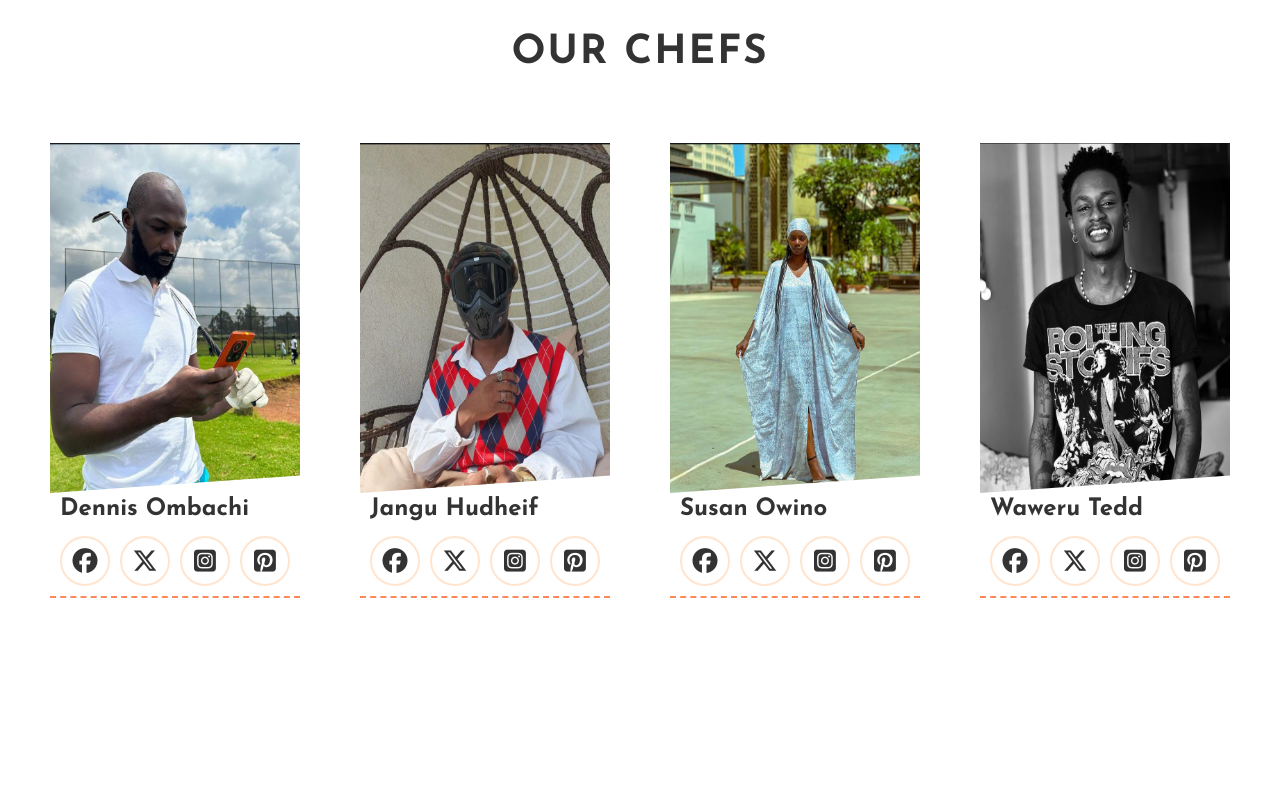
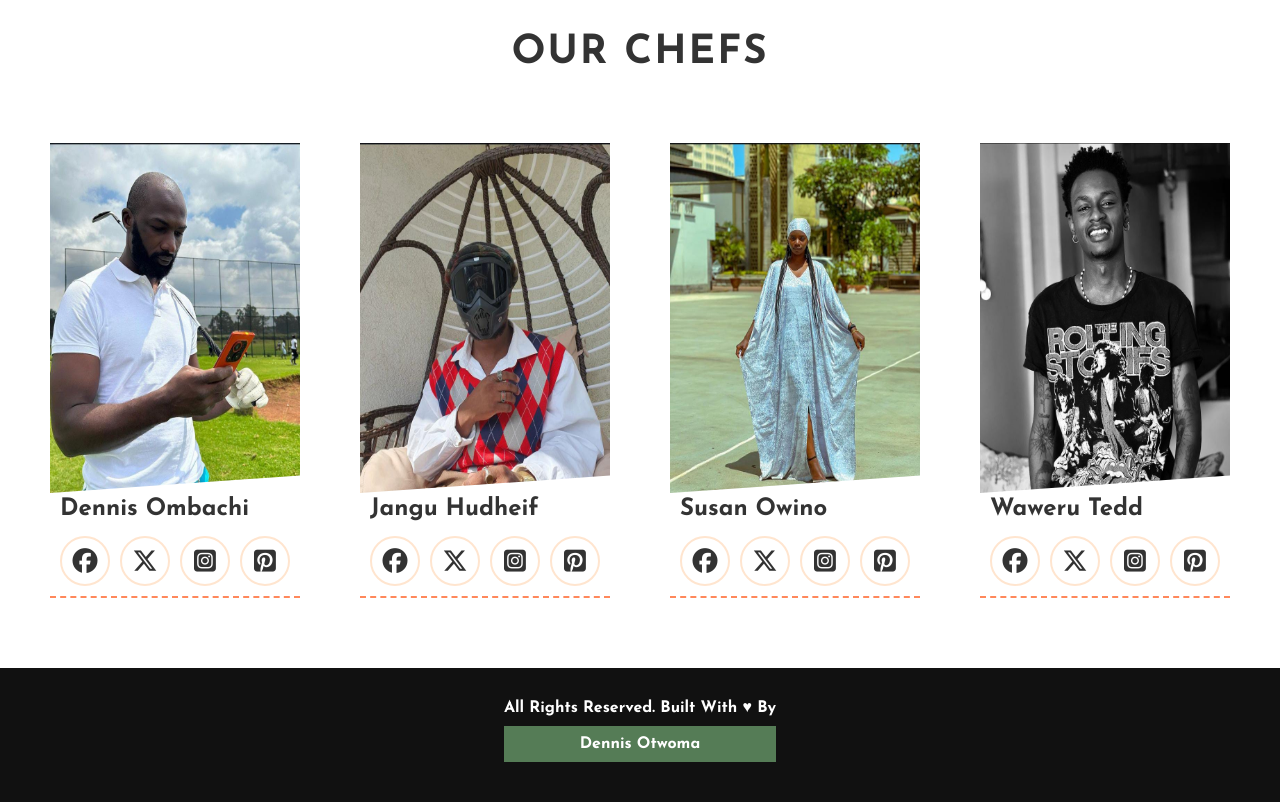
Before and after one commit to codeme254/foodly-code-along, a website built with Vite: page index.html in a window 1280 px wide. Shown: the part 2425-3227 px from the top of the page. Before the commit the page ends 3043 px from the top, so only its background shows below. Built offline with nearby package versions, Linux system fonts and the light colour scheme; files whose address does not match are found by name.

Commit message:
build the footer

```diff
--- a/index.html
+++ b/index.html
@@ -312,5 +312,14 @@
       </div>
     </section>
     <!-- end of chefs section -->
+
+    <!-- footer -->
+    <footer class="footer">
+      <p class="footer-copyright-text">
+        All rights reserved. Built with &hearts; by
+        <a href="https://github.com/codeme254" target="_blank">Dennis Otwoma</a>
+      </p>
+    </footer>
+    <!-- end of footer -->
   </body>
 </html>
--- a/style.css
+++ b/style.css
@@ -378,3 +378,32 @@ body {
   color: var(--color-black-text);
 }
 /* end of chefs section styling */
+
+/* footer stylings */
+.footer {
+  background-color: var(--color-black);
+  padding: 3rem;
+  display: flex;
+  justify-content: center;
+  align-items: center;
+  margin-top: 5rem;
+}
+
+.footer-copyright-text {
+  color: var(--color-white);
+  text-align: center;
+  text-transform: capitalize;
+  font-weight: 700;
+}
+
+.footer-copyright-text a {
+  text-decoration: none;
+  color: var(--color-white);
+  background-color: var(--color-secondary);
+  padding: 1rem;
+  display: block;
+  margin: 1rem auto;
+  margin-top: 1rem;
+  width: 100%;
+}
+/* end of footer stylings */
```
